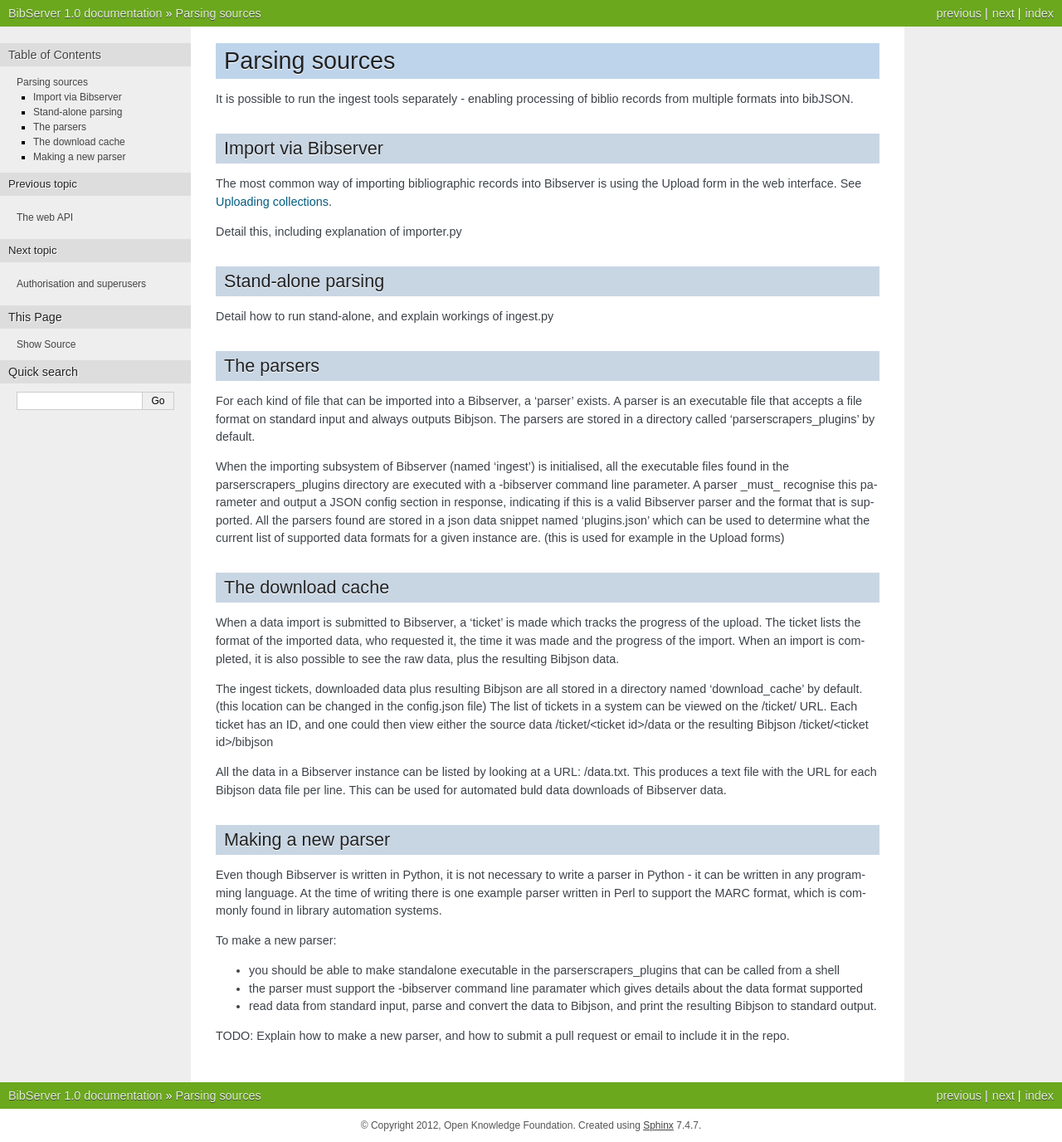
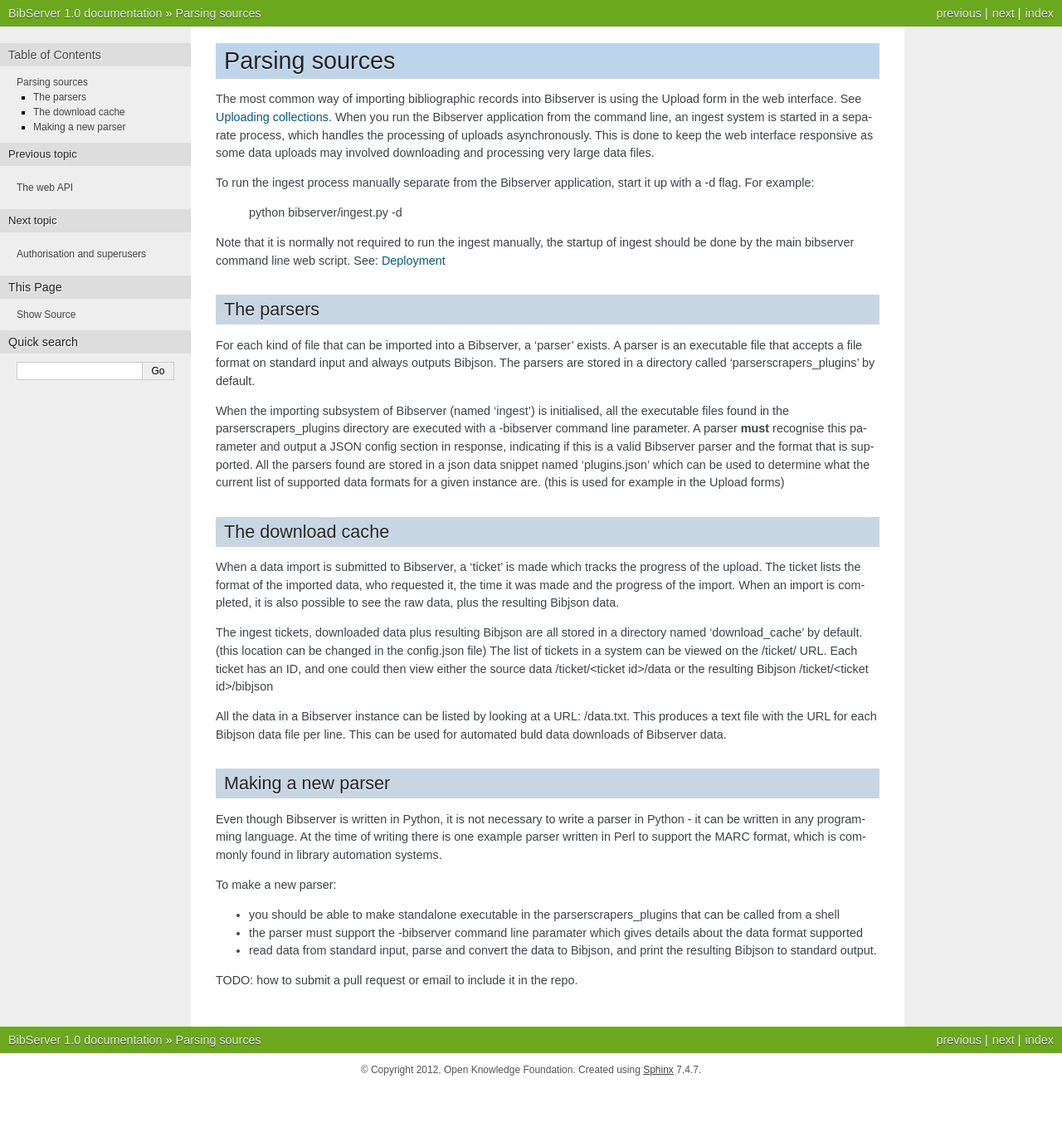
Before and after one commit to rufuspollock-okfn/bibserver, a Sphinx documentation site: the page built from doc/parsers.rst, in a window 1280 px wide. Shown: the whole page at 83% size. Built offline with Sphinx 7.4.7, drawn with Linux system fonts in a browser that asks for light colours; after the commit the page ends 1309 px from its top, so only the background shows below that.

Commit message:
More parser doc including reference to deployment

```diff
--- a/doc/deploy.rst
+++ b/doc/deploy.rst
@@ -1,3 +1,5 @@
+.. _deploy:
+
 ==========
 Deployment
 ==========
--- a/doc/parsers.rst
+++ b/doc/parsers.rst
@@ -4,24 +4,15 @@
 Parsing sources
 ===============
 
-It is possible to run the ingest tools separately - enabling processing of
-biblio records from multiple formats into bibJSON.
+The most common way of importing bibliographic records into Bibserver is using the Upload form in the web interface.
+See :ref:`upload`. When you run the Bibserver application from the command line, an ingest system is started in a separate process, which handles the processing of uploads asynchronously. This is done to keep the web interface responsive as some data uploads may involved downloading and processing very large data files.
 
+To run the ingest process manually separate from the Bibserver application, start it up with a -d flag.
+For example:
 
-Import via Bibserver
-====================
+  python bibserver/ingest.py -d
 
-The most common way of importing bibliographic records into Bibserver is using the Upload form in the web interface.
-See :ref:`upload`.
-
-Detail this, including explanation of importer.py
-
-
-Stand-alone parsing
-===================
-
-Detail how to run stand-alone, and explain workings of ingest.py
-
+Note that it is normally not required to run the ingest manually, the startup of ingest should be done by the main bibserver command line web script. See: :ref:`deploy`
 
 The parsers
 ===========
@@ -32,7 +23,7 @@
 
 When the importing subsystem of Bibserver (named 'ingest') is initialised, all the executable files
 found in the parserscrapers_plugins directory are executed with a -bibserver command line parameter.
-A parser _must_ recognise this parameter and output a JSON config section in response, indicating if this is a  valid Bibserver parser and the format that is supported.
+A parser **must** recognise this parameter and output a JSON config section in response, indicating if this is a  valid Bibserver parser and the format that is supported.
 All the parsers found are stored in a json data snippet named 'plugins.json' which can be used to determine what the current list of supported data formats for a given instance are. (this is used for example in the Upload forms)
 
 The download cache
@@ -59,5 +50,4 @@
 
 - read data from standard input, parse and convert the data to Bibjson, and print the resulting Bibjson to standard output.
 
-TODO: Explain how to make a new parser, and how to submit a pull request or email to
-include it in the repo.
+TODO: how to submit a pull request or email to include it in the repo.
```
